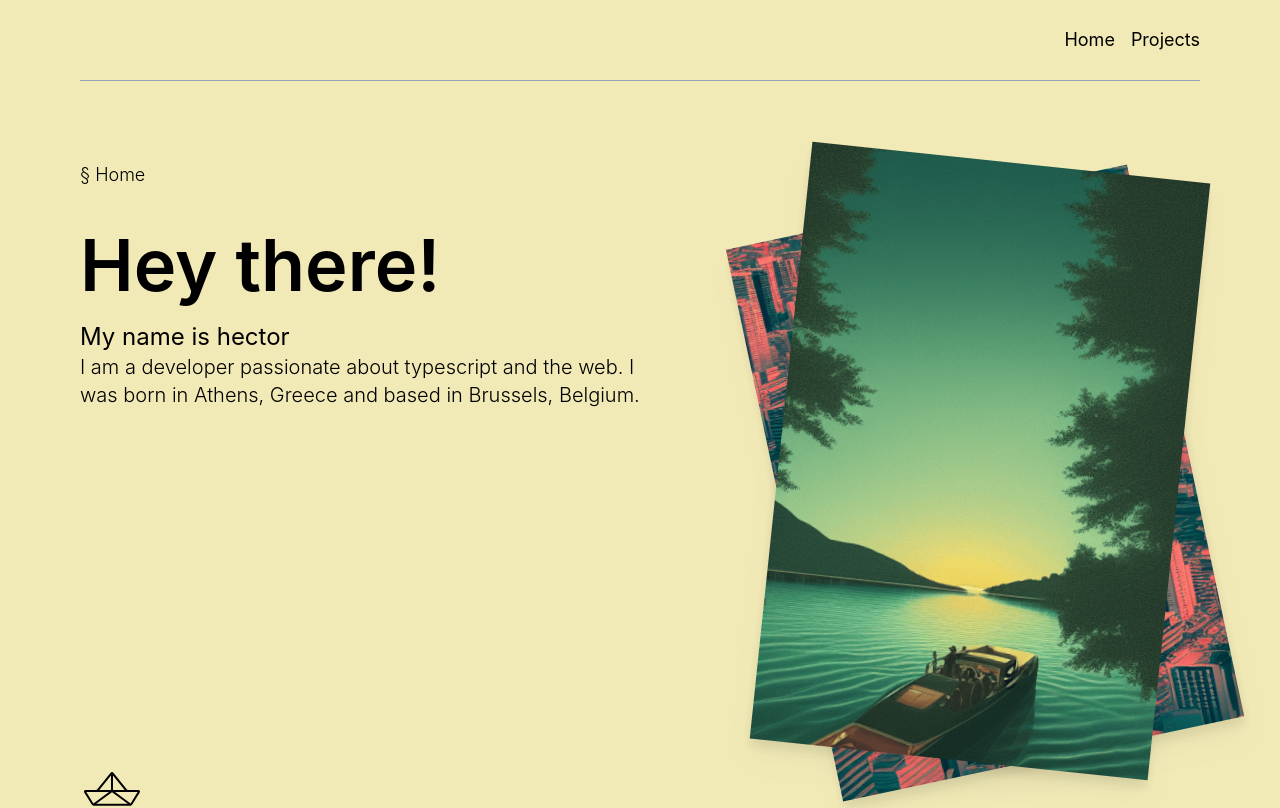
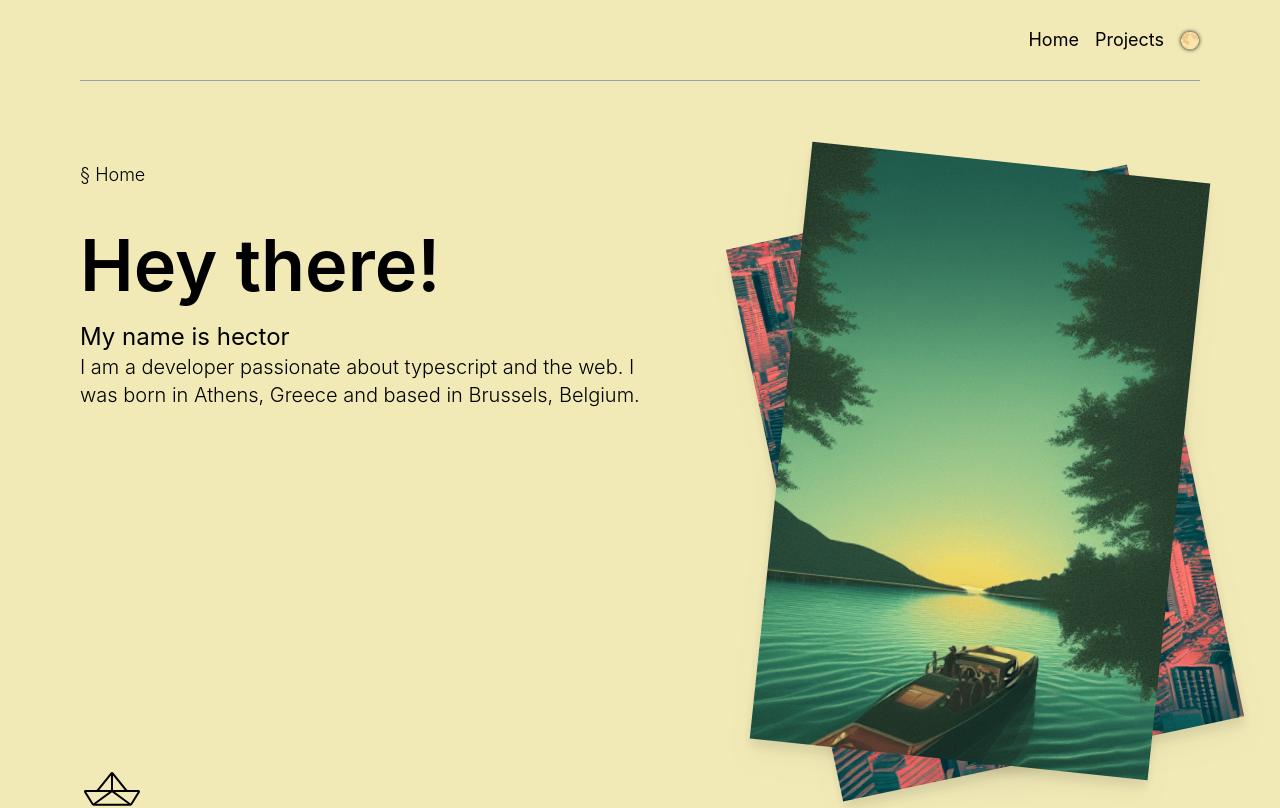
Before and after one commit to hectortav/hectortav.github.io, a React (Vite) app: page / in a window 1280 px wide. Shown: the top 808 px of the page. Built offline with nearby package versions, Linux system fonts and the light colour scheme; no server answers.

Commit message:
Add Dark Mode Wrapper and Switch

```diff
--- a/src/App.tsx
+++ b/src/App.tsx
@@ -1,13 +1,15 @@
-import { Layout } from "./components";
+import { Layout, DarkModeWrapper } from "./components";
 import { Home, Projects /*Github*/ } from "./pages";
 
 function App() {
     return (
-        <Layout>
-            <Home />
-            <Projects />
-            <div style={{ height: "200px" }} />
-        </Layout>
+        <DarkModeWrapper>
+            <Layout>
+                <Home />
+                <Projects />
+                <div style={{ height: "200px" }} />
+            </Layout>
+        </DarkModeWrapper>
     );
 }
 
--- /dev/null
+++ b/src/components/DarkMode/index.tsx
@@ -0,0 +1,93 @@
+import {
+    useState,
+    useEffect,
+    createContext,
+    useContext,
+    ReactNode,
+    HTMLAttributes,
+    useMemo,
+} from "react";
+
+window.matchMedia =
+    window.matchMedia ||
+    function a() {
+        return {
+            matches: false,
+            addListener() {},
+            removeListener() {},
+        };
+    };
+
+const DarkModeContext = createContext({
+    darkMode: false,
+    setDarkMode: (_: boolean) => {},
+});
+
+export const DarkModeWrapper = ({ children }: { children: ReactNode }) => {
+    const [darkMode, setDarkMode] = useState<boolean>(false);
+    useEffect(() => {
+        if (localStorage?.getItem("dark-mode") === "true") {
+            setDarkMode(true);
+        } else if (
+            matchMedia("(prefers-color-scheme:dark)")?.matches === true
+        ) {
+            setDarkMode(true);
+        } else {
+            setDarkMode(false);
+        }
+    }, []);
+    useEffect(() => {
+        if (darkMode === true) {
+            document?.querySelector("html")?.classList.add("dark");
+        } else {
+            document?.querySelector("html")?.classList.remove("dark");
+        }
+    }, [darkMode]);
+
+    const changeMode = (v: boolean) => {
+        setDarkMode(v);
+        localStorage?.setItem("dark-mode", `${v}`);
+    };
+
+    const DarkModeProviderValue = useMemo(
+        () => ({ darkMode, setDarkMode: (v: boolean) => changeMode(v) }),
+        [darkMode]
+    );
+
+    return (
+        <DarkModeContext.Provider value={DarkModeProviderValue}>
+            {children}
+        </DarkModeContext.Provider>
+    );
+};
+
+interface DarkModeSwitchProps extends HTMLAttributes<HTMLButtonElement> {
+    onClickFallback: () => void;
+}
+
+export const DarkModeSwitch = ({
+    onClickFallback = () => {},
+    ...props
+}: DarkModeSwitchProps) => {
+    const { darkMode, setDarkMode } = useContext(DarkModeContext);
+    return (
+        <button
+            type="button"
+            data-testid="theme-button"
+            className="text-slate-900 dark:text-white"
+            aria-label={`switch to ${darkMode ? "light" : "dark"} mode`}
+            onClick={() => {
+                setDarkMode(!darkMode);
+                onClickFallback();
+            }}
+            /* eslint-disable react/jsx-props-no-spreading */
+            {...props}
+            style={{
+                cursor: "pointer",
+                textShadow: `0px 0px 4px ${darkMode ? "white" : "black"}`,
+            }}
+        >
+            {`${darkMode ? "☀️" : "🌕"}`}
+        </button>
+    );
+};
--- a/src/components/Layout/Navbar/index.tsx
+++ b/src/components/Layout/Navbar/index.tsx
@@ -1,5 +1,6 @@
 import { useState, useEffect, ReactElement } from "react";
 import { Hamburger } from "./Hamburger";
+import { DarkModeSwitch } from "../../DarkMode";
 
 const Navbar = (): ReactElement => {
     const [navVisible, setNavVisible] = useState<boolean>(false);
@@ -14,10 +15,9 @@ const Navbar = (): ReactElement => {
     return (
         <nav className="border-b border-slate-400">
             <div className="w-full h-20 z-10 flex items-center">
-                {/*<div>Navbar</div>*/}
-                <div className="ml-auto">
+                <div className="ml-auto flex flex-row-reverse sm:flex-row items-center justify-center">
                     <Hamburger {...{ navVisible, setNavVisible }}>
-                        <ul className="bg-background md:bg-transparent flex flex-auto md:flex-row absolute md:relative inset-0 w-full flex-col items-center justify-center overflow-y-hidden text-xl md:text-lg transition duration-150 ease-out">
+                        <ul className="bg-background md:bg-transparent flex flex-auto md:flex-row absolute md:relative inset-0 w-full flex-col items-center justify-center overflow-y-hidden text-xl md:text-lg transition duration-150 ease-out dark:bg-dark-background">
                             <li className="cursor-pointer">
                                 <a
                                     href="#home"
@@ -37,6 +37,11 @@ const Navbar = (): ReactElement => {
                             </li>
                         </ul>
                     </Hamburger>
+                    <div className="sm:ml-4">
+                        <DarkModeSwitch
+                            onClickFallback={() => setNavVisible(false)}
+                        />
+                    </div>
                 </div>
             </div>
         </nav>
--- a/src/components/Layout/index.tsx
+++ b/src/components/Layout/index.tsx
@@ -8,7 +8,7 @@ interface LayoutProps {
 
 const Layout = ({ children }: LayoutProps): ReactElement => {
     return (
-        <div className="w-full min-h-screen bg-background mx-auto px-8 sm:px-20">
+        <div className="w-full min-h-screen bg-background mx-auto px-8 sm:px-20 dark:bg-dark-background dark:text-slate-50">
             <Navbar />
             <div className="mt-5">{children}</div>
             <Footer />
--- a/src/components/Origami/index.tsx
+++ b/src/components/Origami/index.tsx
@@ -10,7 +10,11 @@ export const OrigamiBoat = ({
     height = 64,
 }: SVGProps): ReactElement => {
     return (
-        <svg {...{ width, height }} xmlns="http://www.w3.org/2000/svg">
+        <svg
+            {...{ width, height }}
+            xmlns="http://www.w3.org/2000/svg"
+            style={{ fill: "currentcolor" }}
+        >
             <path d="M4 34.56c0 .29.08.58.23.82l7.5 12.14a2.81 2.81 0 0 0 2.4 1.34h35.73c.99 0 1.88-.5 2.4-1.34l7.5-12.14c.22-.36.29-.78.19-1.18s-.35-.75-.7-.97c-.25-.15-.53-.23-.82-.23H47.79c-.34 0-.66-.15-.88-.42l-13.5-16.76a1.81 1.81 0 0 0-2.83 0l-13.5 16.76a1.1 1.1 0 0 1-.88.42H5.57C4.71 33 4 33.7 4 34.57Zm43.83 12.3H16.17L32 35.23l15.83 11.63Zm9.82-11.87-7.06 11.42-15.55-11.42h22.61Zm-12.97-2H32.99V18.48l11.69 14.51ZM30.99 18.48v14.51H19.3l11.69-14.51Zm-2.05 16.51L13.39 46.41 6.33 34.99h22.62Z" />
         </svg>
     );
--- a/src/components/index.ts
+++ b/src/components/index.ts
@@ -1,2 +1,3 @@
 export { default as Layout } from "./Layout";
+export * from "./DarkMode";
 export * from "./Origami";
--- a/src/index.css
+++ b/src/index.css
@@ -19,21 +19,3 @@ code {
 html {
     scroll-behavior: smooth;
 }
-
-::-webkit-scrollbar {
-    width: 10px;
-}
-
-::-webkit-scrollbar-track {
-    background: #f2eab6;
-}
-
-::-webkit-scrollbar-thumb {
-    background: #c9c187;
-    border-radius: 0.25rem;
-    border: 1px solid rgb(100, 116, 139);
-}
-
-::-webkit-scrollbar-thumb:hover {
-    background: #c9c187cc;
-}
--- a/src/pages/Home/index.tsx
+++ b/src/pages/Home/index.tsx
@@ -39,12 +39,12 @@ const Home = () => {
                     <img
                         src={backImageSrc}
                         alt="city"
-                        className="origin-center -rotate-12 absolute insets-0 md:bottom-1/4 md:left-1/4 md:top-10 drop-shadow-xl w-[205px] md:w-[410px] translate-x-1/3 md:translate-x-0"
+                        className="origin-center -rotate-12 absolute insets-0 md:bottom-1/4 md:left-1/4 md:top-10 drop-shadow-xl w-[205px] lg:w-[307px] xl:w-[410px] translate-x-1/3 md:translate-x-0"
                     />
                     <img
                         src={frontImageSrc}
                         alt="nature"
-                        className="origin-center rotate-6 absolute insets-0 md:left-1/4 drop-shadow-xl w-[200px] md:w-[400px] translate-x-1/3 md:translate-x-0"
+                        className="origin-center rotate-6 absolute insets-0 md:left-1/4 drop-shadow-xl w-[200px] lg:w-[300px] xl:w-[400px] translate-x-1/3 lg:translate-x-0"
                     />
                 </div>
             </div>
--- a/tailwind.config.js
+++ b/tailwind.config.js
@@ -1,10 +1,12 @@
 /** @type {import('tailwindcss').Config} */
 module.exports = {
     content: ["./src/**/*.{js,jsx,ts,tsx}"],
+    darkMode: "class",
     theme: {
         extend: {
             colors: {
                 background: "#f2eab6",
+                "dark-background": "#101b26",
             },
         },
     },
```
Also changed, not shown: index.html (+1 -23 lines).
